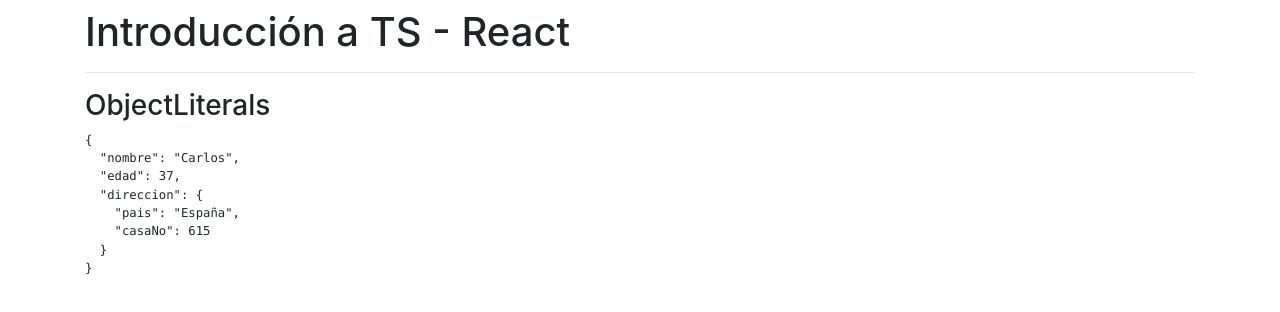
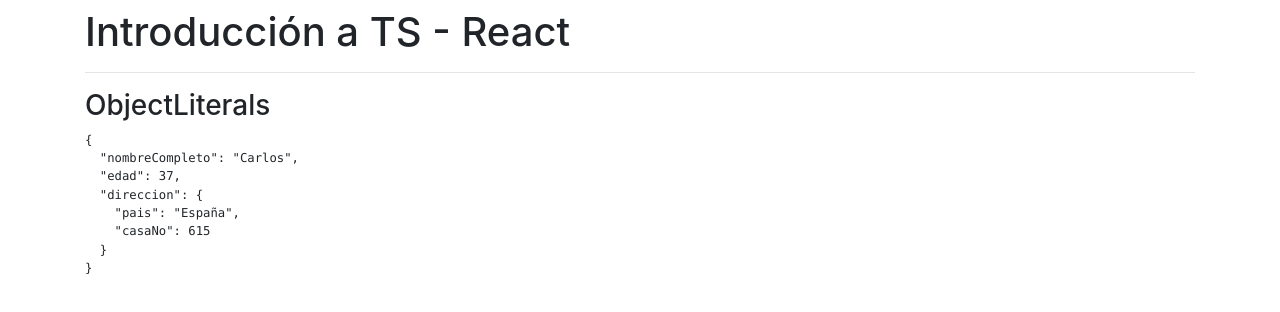
Before and after one commit to carlosraez/CursoTypscript, a React (Create React App) app: page / in a window 1280 px wide. Shown: the top 312 px of the page. Built offline with nearby package versions, Linux system fonts and the light colour scheme.

Commit message:
learning Interfaces

```diff
--- a/src/typescript/ObjectLiterals.tsx
+++ b/src/typescript/ObjectLiterals.tsx
@@ -1,6 +1,17 @@
+interface Persona {
+  nombreCompleto: string;
+  edad: number;
+  direccion: Direccion;
+}
+
+interface Direccion {
+  pais: string;
+  casaNo: number;
+}
+
 export const ObjectLiterals = () => {
-  const persona = {
-    nombre: 'Carlos',
+  const persona: Persona = {
+    nombreCompleto: 'Carlos',
     edad: 37,
     direccion: {
       pais: 'España',
```
